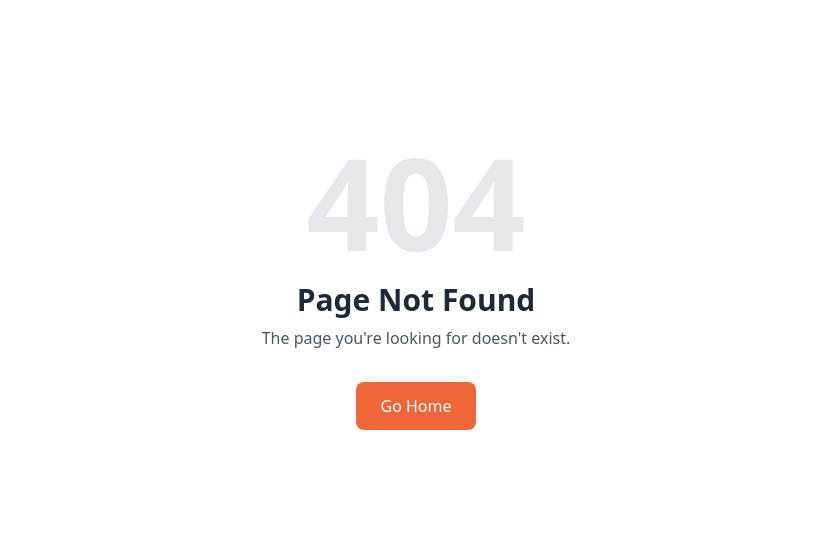
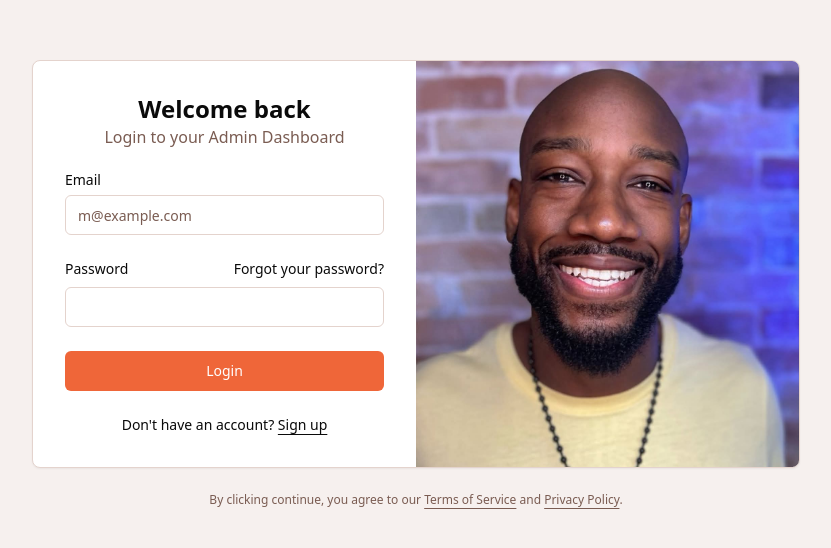
Before and after one commit to MdHasib01/personal_blog_app, a Next.js app: page /admin in a window 1280 px wide. Before the commit this address had no page. Shown: the part 116-664 px from the top of the page, without its empty margins (224-1055 px from the left). Built offline with nearby package versions, Linux system fonts and the light colour scheme.

Commit message:
added login to dashboard

```diff
--- /dev/null
+++ b/app/admin/page.tsx
@@ -0,0 +1,14 @@
+import { LoginForm } from "@/components/login-form";
+import React from "react";
+
+const AdminLoginPage = () => {
+  return (
+    <div className="flex min-h-screen flex-col items-center justify-center bg-muted p-6 md:p-10">
+      <div className="w-full max-w-sm md:max-w-3xl">
+        <LoginForm />
+      </div>
+    </div>
+  );
+};
+
+export default AdminLoginPage;
--- /dev/null
+++ b/app/login/page.tsx
@@ -0,0 +1,11 @@
+import { LoginForm } from "@/components/login-form"
+
+export default function LoginPage() {
+  return (
+    <div className="flex min-h-svh flex-col items-center justify-center bg-muted p-6 md:p-10">
+      <div className="w-full max-w-sm md:max-w-3xl">
+        <LoginForm />
+      </div>
+    </div>
+  )
+}
--- /dev/null
+++ b/components/login-form.tsx
@@ -0,0 +1,96 @@
+"use client";
+import { cn } from "@/lib/utils";
+import { Button } from "@/components/ui/button";
+import { Card, CardContent } from "@/components/ui/card";
+import { Input } from "@/components/ui/input";
+import { Label } from "@/components/ui/label";
+import img from "../app/(root)/assets/Chris Gray.jpg";
+import Image from "next/image";
+import { useState } from "react";
+import { toast } from "sonner";
+import { useRouter } from "next/navigation";
+export function LoginForm({
+  className,
+  ...props
+}: React.ComponentProps<"div">) {
+  const [email, setEmail] = useState("");
+  const [password, setPassword] = useState("");
+  const router = useRouter();
+  const handleLogin = (e: React.FormEvent) => {
+    e.preventDefault();
+    if (email === "admin@yochrisgray.com" && password === "password") {
+      toast.success("Login successful");
+      router.push("/admin/dashboard");
+    } else {
+      toast.error("Invalid email or password");
+    }
+  };
+  return (
+    <div className={cn("flex flex-col gap-6", className)} {...props}>
+      <Card className="overflow-hidden">
+        <CardContent className="grid p-0 md:grid-cols-2">
+          <form onSubmit={handleLogin} className="p-6 md:p-8">
+            <div className="flex flex-col gap-6">
+              <div className="flex flex-col items-center text-center">
+                <h1 className="text-2xl font-bold">Welcome back</h1>
+                <p className="text-balance text-muted-foreground">
+                  Login to your Admin Dashboard
+                </p>
+              </div>
+              <div className="grid gap-2">
+                <Label htmlFor="email">Email</Label>
+                <Input
+                  id="email"
+                  type="email"
+                  onChange={(e) => setEmail(e.target.value)}
+                  value={email}
+                  placeholder="m@example.com"
+                  required
+                />
+              </div>
+              <div className="grid gap-2">
+                <div className="flex items-center">
+                  <Label htmlFor="password">Password</Label>
+                  <a
+                    href="#"
+                    className="ml-auto text-sm underline-offset-2 hover:underline"
+                  >
+                    Forgot your password?
+                  </a>
+                </div>
+                <Input
+                  id="password"
+                  onChange={(e) => setPassword(e.target.value)}
+                  value={password}
+                  type="password"
+                  required
+                />
+              </div>
+              <Button type="submit" className="w-full">
+                Login
+              </Button>
+
+              <div className="text-center text-sm">
+                Don&apos;t have an account?{" "}
+                <a href="#" className="underline underline-offset-4">
+                  Sign up
+                </a>
+              </div>
+            </div>
+          </form>
+          <div className="relative hidden bg-muted md:block">
+            <Image
+              src={img}
+              alt="Image"
+              className="absolute inset-0 h-full w-full object-cover dark:brightness-[0.2] dark:grayscale"
+            />
+          </div>
+        </CardContent>
+      </Card>
+      <div className="text-balance text-center text-xs text-muted-foreground [&_a]:underline [&_a]:underline-offset-4 hover:[&_a]:text-primary">
+        By clicking continue, you agree to our <a href="#">Terms of Service</a>{" "}
+        and <a href="#">Privacy Policy</a>.
+      </div>
+    </div>
+  );
+}
--- a/components/ui/card.tsx
+++ b/components/ui/card.tsx
@@ -1,6 +1,6 @@
-import * as React from 'react';
+import * as React from "react"
 
-import { cn } from '@/lib/utils';
+import { cn } from "@/lib/utils"
 
 const Card = React.forwardRef<
   HTMLDivElement,
@@ -9,13 +9,13 @@ const Card = React.forwardRef<
   <div
     ref={ref}
     className={cn(
-      'rounded-lg border bg-card text-card-foreground shadow-sm',
+      "rounded-lg border bg-card text-card-foreground shadow-sm",
       className
     )}
     {...props}
   />
-));
-Card.displayName = 'Card';
+))
+Card.displayName = "Card"
 
 const CardHeader = React.forwardRef<
   HTMLDivElement,
@@ -23,46 +23,46 @@ const CardHeader = React.forwardRef<
 >(({ className, ...props }, ref) => (
   <div
     ref={ref}
-    className={cn('flex flex-col space-y-1.5 p-6', className)}
+    className={cn("flex flex-col space-y-1.5 p-6", className)}
     {...props}
   />
-));
-CardHeader.displayName = 'CardHeader';
+))
+CardHeader.displayName = "CardHeader"
 
 const CardTitle = React.forwardRef<
-  HTMLParagraphElement,
-  React.HTMLAttributes<HTMLHeadingElement>
+  HTMLDivElement,
+  React.HTMLAttributes<HTMLDivElement>
 >(({ className, ...props }, ref) => (
-  <h3
+  <div
     ref={ref}
     className={cn(
-      'text-2xl font-semibold leading-none tracking-tight',
+      "text-2xl font-semibold leading-none tracking-tight",
       className
     )}
     {...props}
   />
-));
-CardTitle.displayName = 'CardTitle';
+))
+CardTitle.displayName = "CardTitle"
 
 const CardDescription = React.forwardRef<
-  HTMLParagraphElement,
-  React.HTMLAttributes<HTMLParagraphElement>
+  HTMLDivElement,
+  React.HTMLAttributes<HTMLDivElement>
 >(({ className, ...props }, ref) => (
-  <p
+  <div
     ref={ref}
-    className={cn('text-sm text-muted-foreground', className)}
+    className={cn("text-sm text-muted-foreground", className)}
     {...props}
   />
-));
-CardDescription.displayName = 'CardDescription';
+))
+CardDescription.displayName = "CardDescription"
 
 const CardContent = React.forwardRef<
   HTMLDivElement,
   React.HTMLAttributes<HTMLDivElement>
 >(({ className, ...props }, ref) => (
-  <div ref={ref} className={cn('p-6 pt-0', className)} {...props} />
-));
-CardContent.displayName = 'CardContent';
+  <div ref={ref} className={cn("p-6 pt-0", className)} {...props} />
+))
+CardContent.displayName = "CardContent"
 
 const CardFooter = React.forwardRef<
   HTMLDivElement,
@@ -70,17 +70,10 @@ const CardFooter = React.forwardRef<
 >(({ className, ...props }, ref) => (
   <div
     ref={ref}
-    className={cn('flex items-center p-6 pt-0', className)}
+    className={cn("flex items-center p-6 pt-0", className)}
     {...props}
   />
-));
-CardFooter.displayName = 'CardFooter';
+))
+CardFooter.displayName = "CardFooter"
 
-export {
-  Card,
-  CardHeader,
-  CardFooter,
-  CardTitle,
-  CardDescription,
-  CardContent,
-};
+export { Card, CardHeader, CardFooter, CardTitle, CardDescription, CardContent }
--- a/package.json
+++ b/package.json
@@ -22,7 +22,7 @@
     "@radix-ui/react-dialog": "^1.1.14",
     "@radix-ui/react-dropdown-menu": "^2.1.1",
     "@radix-ui/react-hover-card": "^1.1.1",
-    "@radix-ui/react-label": "^2.1.0",
+    "@radix-ui/react-label": "^2.1.7",
     "@radix-ui/react-menubar": "^1.1.1",
     "@radix-ui/react-navigation-menu": "^1.2.0",
     "@radix-ui/react-popover": "^1.1.1",
```
Also changed, not shown: 1 other file (tests, documents, lock files or other folders).
